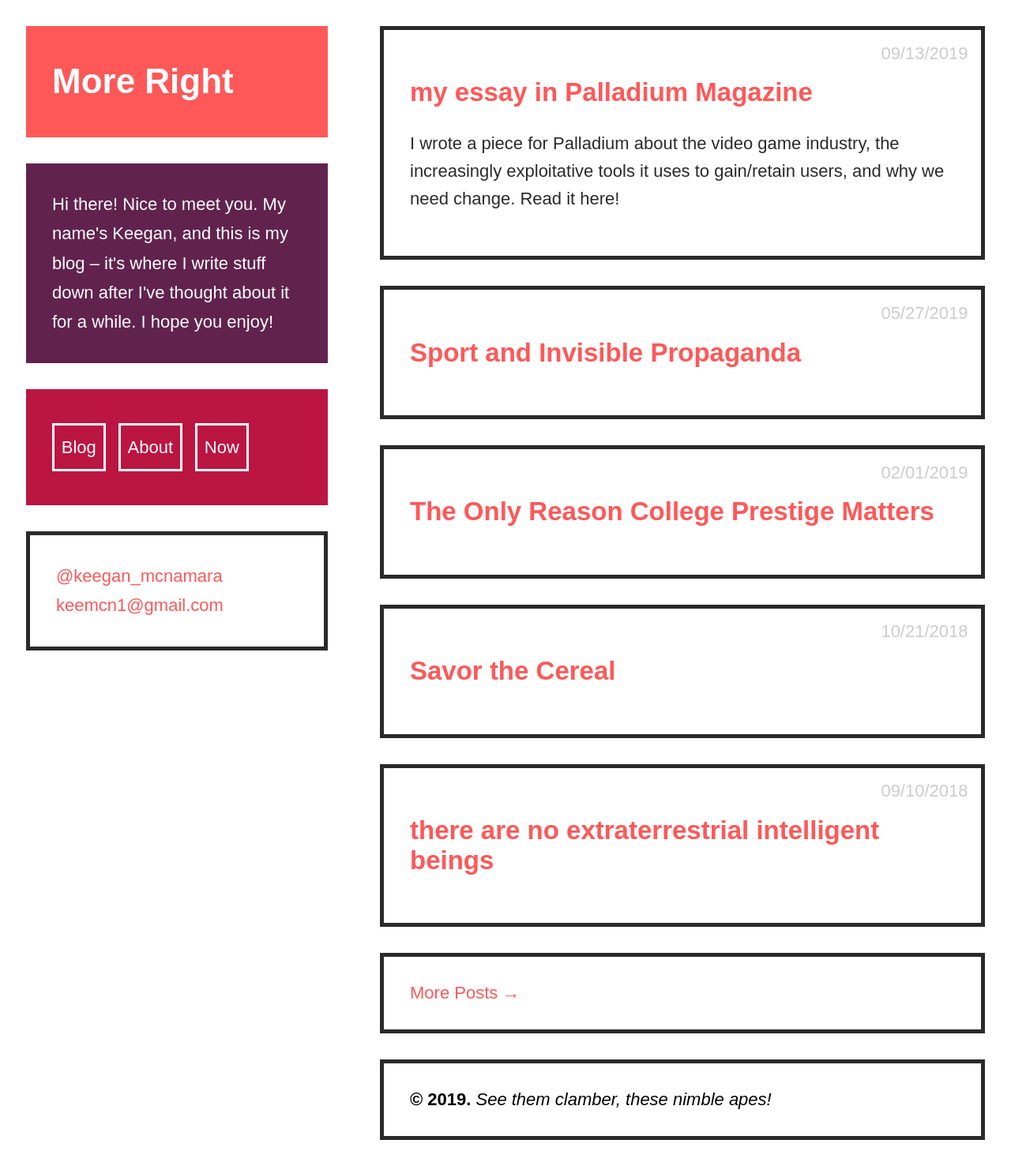
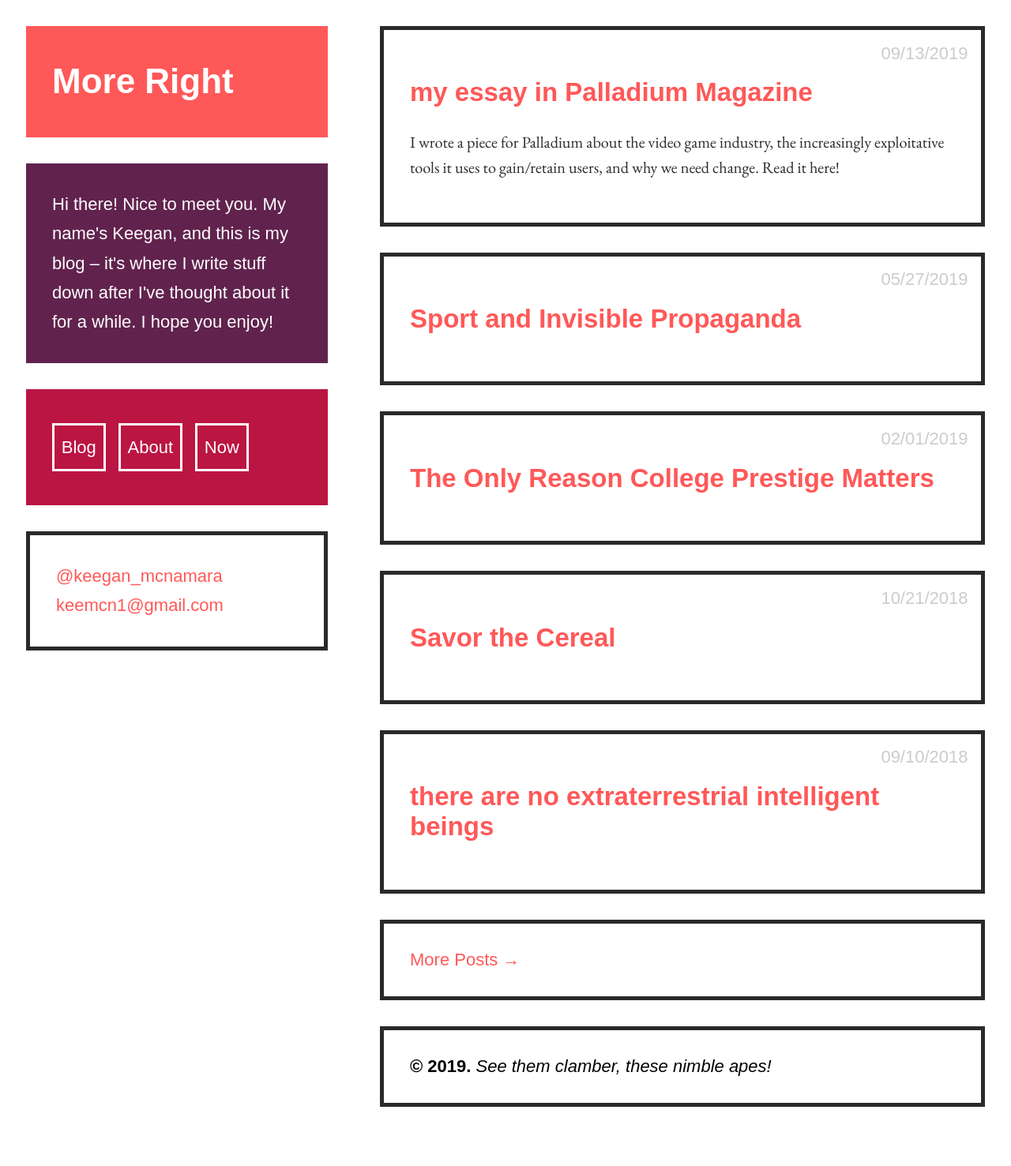
Before and after one commit to keemcn/keemcn.github.io, a Jekyll site: the page built from index.html, in a window 1280 px wide. Shown: the whole page at 79% size. Built offline with Jekyll 4.4.1, drawn with Linux system fonts in a browser that asks for light colours; after the commit the page ends 1435 px from its top, so only the background shows below that.

Commit message:
changed paragraph font to garamond cuz of readability n shit

```diff
--- a/_includes/head.html
+++ b/_includes/head.html
@@ -9,4 +9,5 @@
     <link rel="canonical" href="{{ page.url | replace:'index.html','' | prepend: site.baseurl | prepend: site.url }}">
     <link rel="alternate" type="application/rss+xml" title="{{ site.title }}" href="{{ "/feed.xml" | prepend: site.baseurl | prepend: site.url }}" />
     <link rel="shortcut icon" href="{{ "/images/favicon.ico" | prepend: site.baseurl }}" type="image/x-icon">
+    <link href="https://fonts.googleapis.com/css?family=EB+Garamond&display=swap" rel="stylesheet">
 </head>
--- a/_sass/_layout.scss
+++ b/_sass/_layout.scss
@@ -135,6 +135,8 @@ header {
 article {
   p {
     color: #2a2a2b;
+    font-family: $serif-font-family;
+    font-size: $base-font-size * .92;
     a {
       border-bottom: .125em solid #ccc;
       padding: 0 0 .15em 0;
--- a/css/main.scss
+++ b/css/main.scss
@@ -7,6 +7,7 @@
 
 // Our variables
 $base-font-family:  sans-serif;
+$serif-font-family: 'EB Garamond', serif;
 $base-font-size:    22px;
 $base-line-height:  1.6;
 $link-hover:        #fff;
```
Also changed, not shown: 16 other files.
